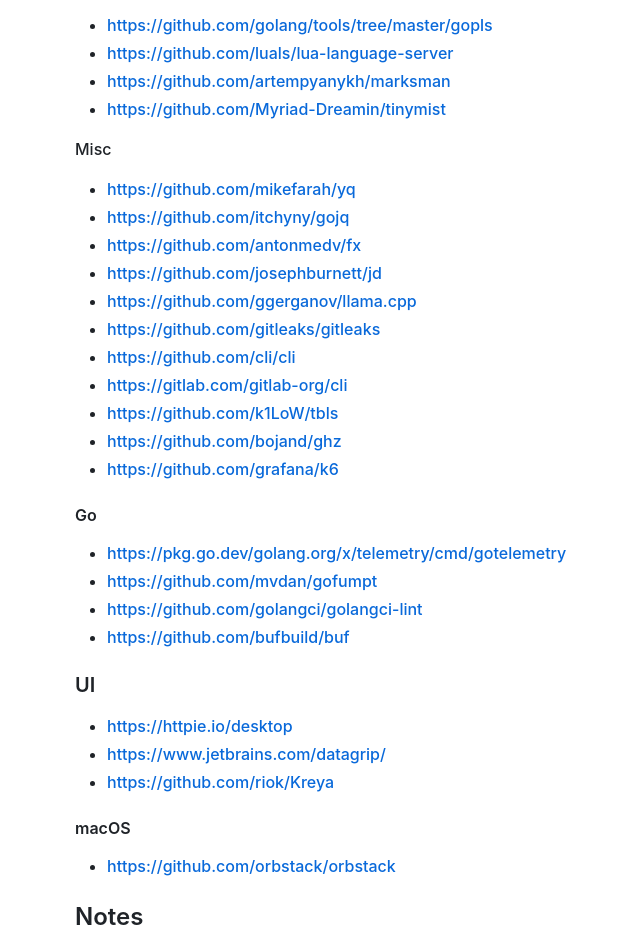
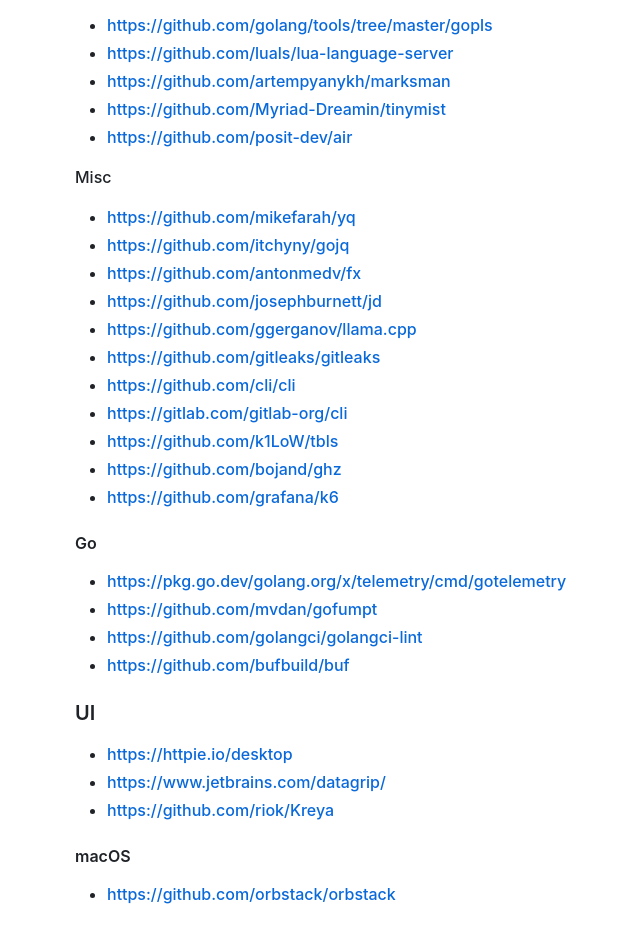
Before and after one commit to haunt98/posts-go, a plain HTML site: page docs/2023-06-25-useful-tools.html in a window 1280 px wide. Shown: the part 3102-4027 px from the top of the page, without its empty margins (120-760 px from the left). Drawn offline with nearby package versions, Linux system fonts and the light colour scheme.

Commit message:
chore: add air for r

```diff
--- a/docs/2023-06-25-useful-tools.html
+++ b/docs/2023-06-25-useful-tools.html
@@ -566,6 +566,11 @@
           >https://github.com/Myriad-Dreamin/tinymist</a
         >
       </li>
+      <li>
+        <a href="https://github.com/posit-dev/air"
+          >https://github.com/posit-dev/air</a
+        >
+      </li>
     </ul>
     <p>Misc</p>
     <ul>
```
Also changed, not shown: posts/2023-06-25-useful-tools.md (+1 -0 lines).
